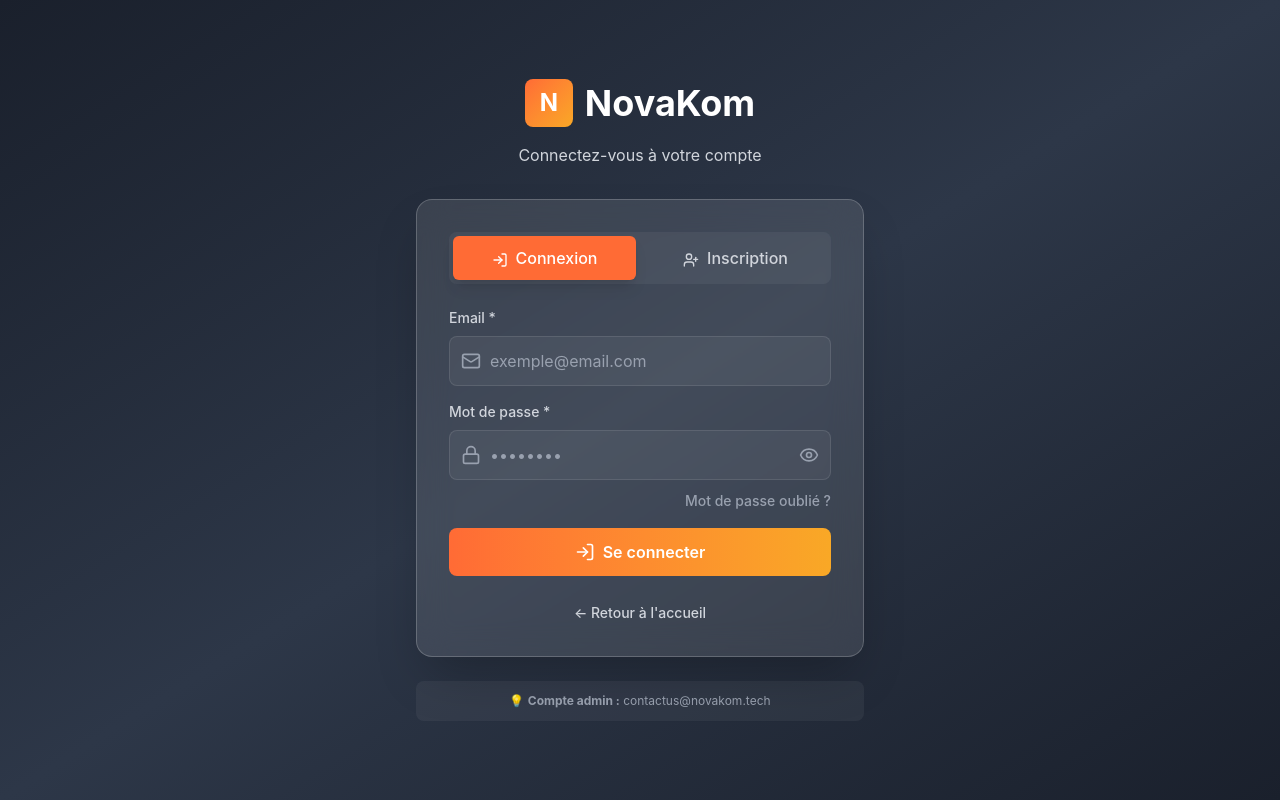
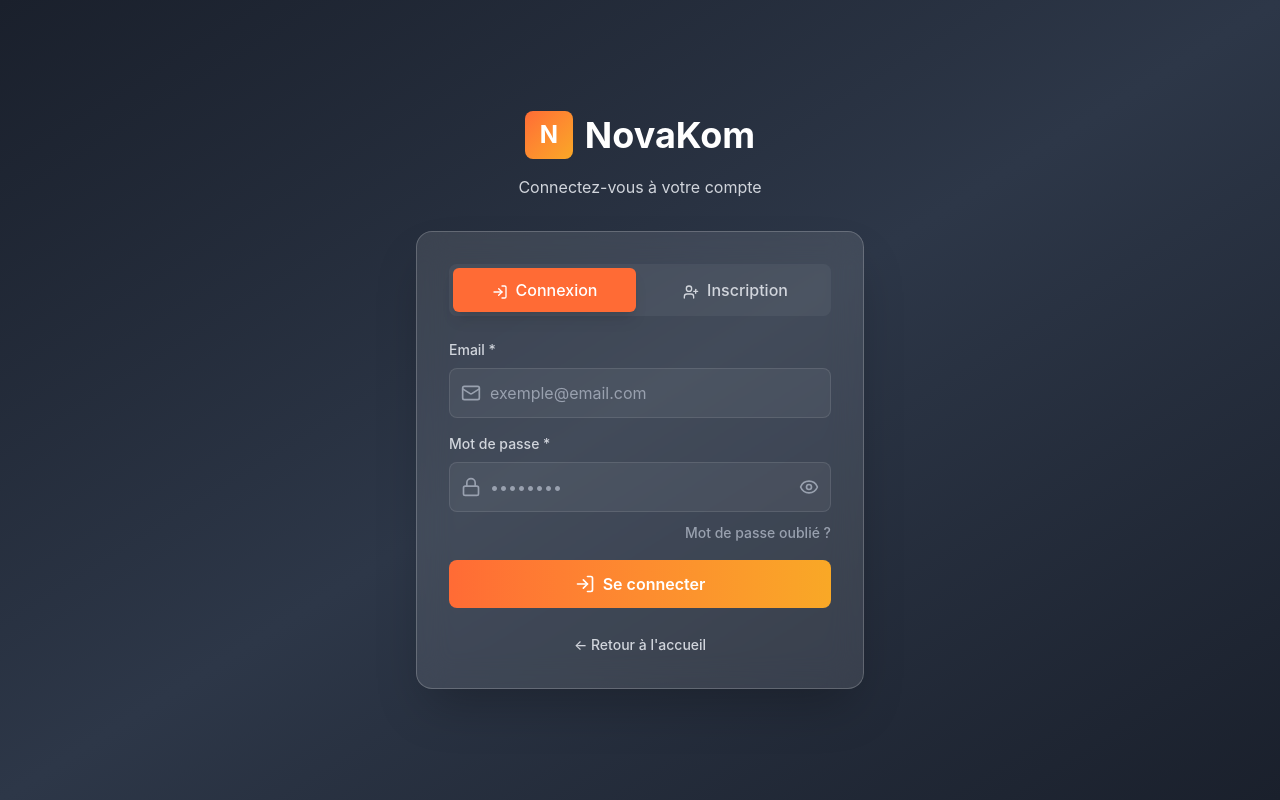
Before and after one commit to Mouam001/NovaKom, a React (Vite) app: page /login in a window 1280 px wide. Built offline with nearby package versions, Linux system fonts and the light colour scheme.

Commit message:
"Maj : form"

```diff
--- a/src/app/pages/LoginPage.tsx
+++ b/src/app/pages/LoginPage.tsx
@@ -303,9 +303,6 @@ export function LoginPage() {
           </div>
         </div>
 
-        <div className="mt-6 text-center text-xs text-gray-400 bg-white/5 rounded-lg p-3">
-          💡 <strong>{isFr ? 'Compte admin :' : 'Admin account:'}</strong> contactus@novakom.tech
-        </div>
       </div>
     </div>
   );
```
